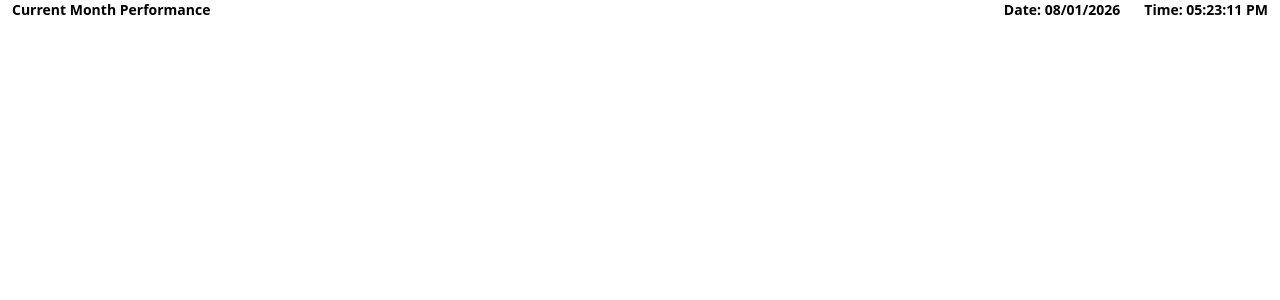
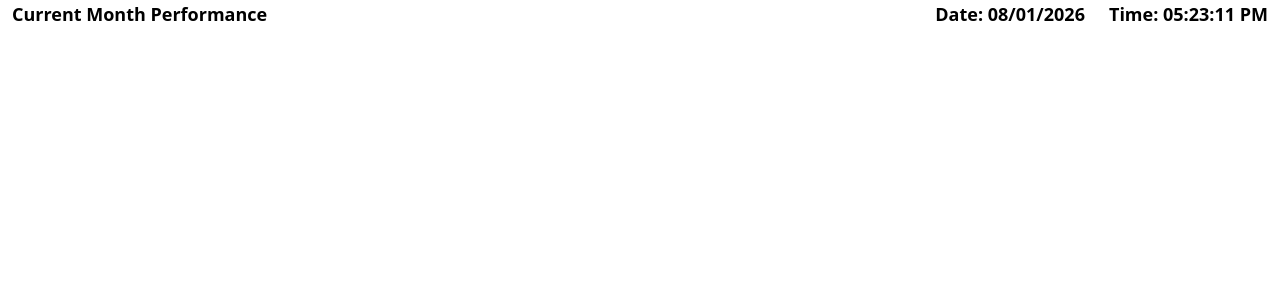
Before and after one commit to Amarjit-Gupta/next-js-dashboard, a Next.js app: page /DateComponent in a window 1280 px wide. Shown: the top 300 px of the page. Built offline with nearby package versions, Linux system fonts and the light colour scheme.

Commit message:
first-commit

```diff
--- a/app/DateComponent/page.jsx
+++ b/app/DateComponent/page.jsx
@@ -83,10 +83,10 @@ const DateTime = () => {
 
   return (
     <div className=" flex justify-between w-full px-3">
-      <div className=" font-bold text-sm">
+      <div className=" font-bold text-sm lg:text-lg">
         Current Month Performance
       </div>
-      <div className="flex font-bold text-sm gap-6 ">
+      <div className="flex font-bold text-sm lg:text-lg gap-6">
         <span>Date: {date}</span>
         <span>Time: {time}</span>
       </div>
```
